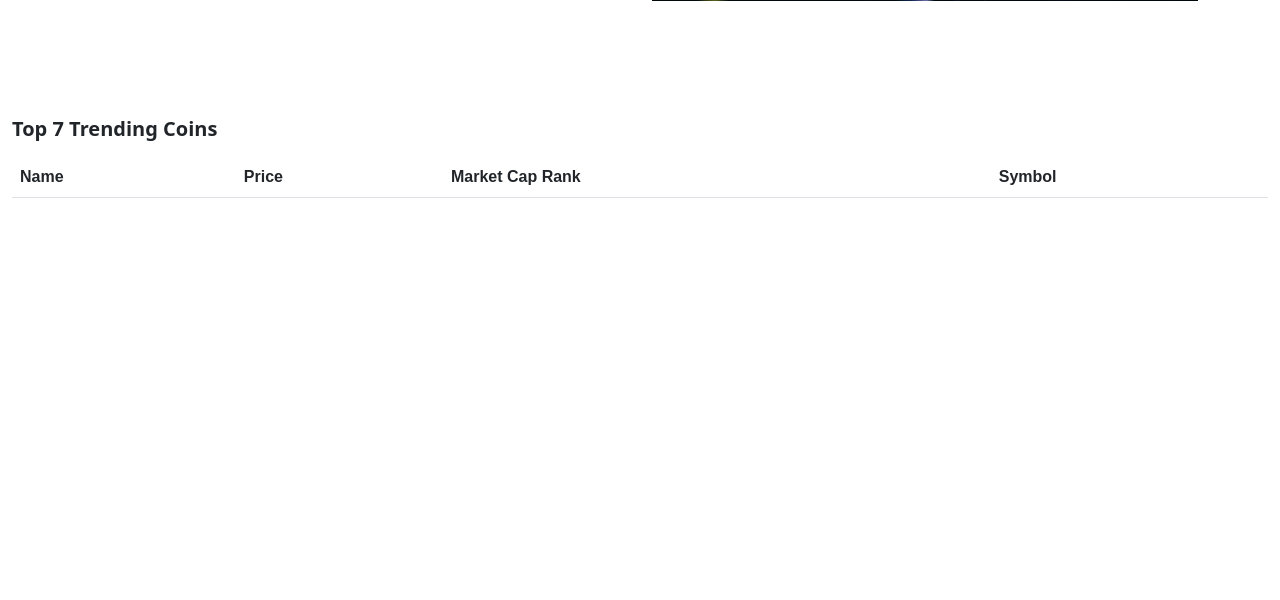
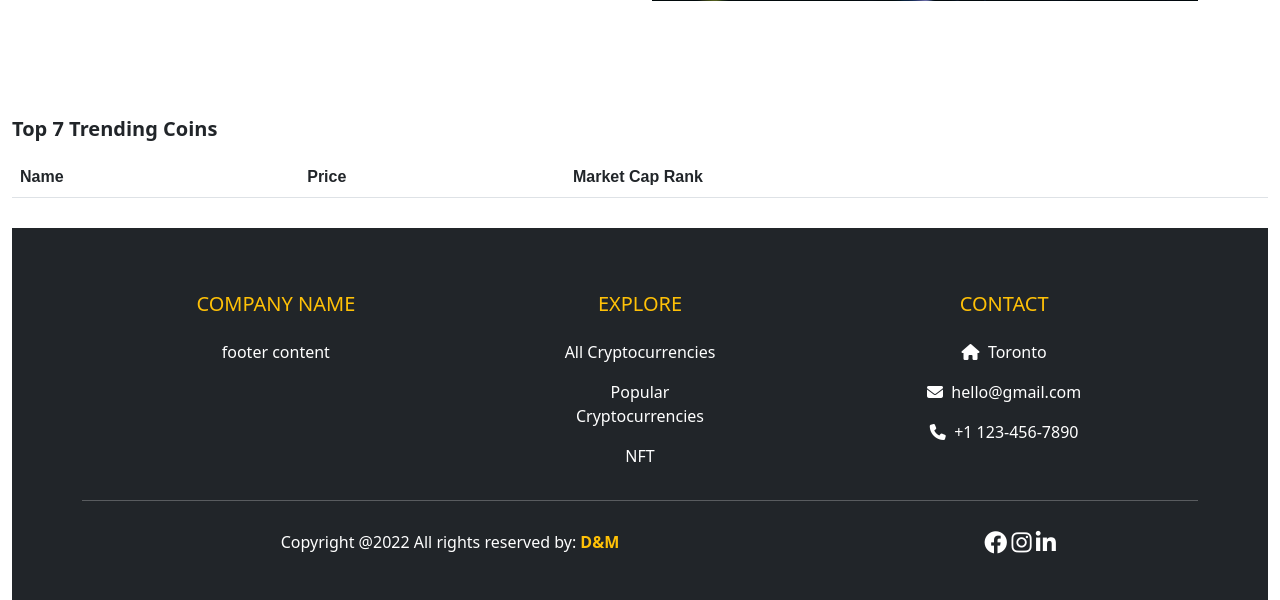
Before and after one commit to rkawk1234/crypto, a Django app: page / in a window 1280 px wide. Shown: the part 487-1087 px from the top of the page. Before the commit the page ends 685 px from the top, so only its background shows below. Run offline with Django 4.2, Linux system fonts and the light colour scheme; lists and menus that the app fills with data are empty; some libraries are stand-ins or nearby versions.

Commit message:
footer
footer added

```diff
--- /dev/null
+++ b/django/base/templates/base/footer.html
@@ -0,0 +1,54 @@
+{% load static %}
+
+<footer class="bg-dark text-white pt-5 pb-4 absolute-bottom" style="margin-top: 30px;">
+    <div class="container text-center text-md-left">
+        <div class="row text-center text-md-left">
+            <div class="col-md-3 col-lg-3 col-xl-3 mx-auto mt-3">
+                <h5 class="text-uppercase mb-4 font-weight-bold text-warning">Company Name</h5>
+                <p>footer content</p>
+            </div>
+
+            <div class="col-md-2 col-lg-2 col-xl-2 mx-auto mt-3">
+                <h5 class="text-uppercase mb-4 font-weight-bold text-warning">Explore</h5>
+                <p><a href="#" class="text-white" style="text-decoration: none;">All Cryptocurrencies</a></p>
+                <p><a href="#" class="text-white" style="text-decoration: none;">Popular Cryptocurrencies</a></p>
+                <p><a href="#" class="text-white" style="text-decoration: none;">NFT</a></p>
+            </div>
+
+            <div class="col-md-4 col-lg-3 col-xl-3 mx-auto mt-3">
+                <h5 class="text-uppercase mb-4 font-weight-bold text-warning">Contact</h5>
+                <p><i class="fas fa-home mr-3"></i>&nbsp; Toronto</p>
+                <p><i class="fas fa-envelope mr-3"></i>&nbsp; hello@gmail.com</p>
+                <p><i class="fas fa-phone mr-3"></i>&nbsp; +1 123-456-7890</p>
+            </div>
+        </div>
+
+        <hr class="mb-4">
+
+        <div class="row align-items-center">
+            <div class="col-md-7 col-lg-8">
+                <p>Copyright @2022 All rights reserved by:
+                    <a href="#" style="text-decoration: none;"><strong class="text-warning">D&M</strong></a>
+                </p>
+            </div>
+
+            <div class="col-md-5 col-lg-4">
+                <div class="text-center text-md-right">
+                    <ul class="list-unstyled list-inline">
+                        <li style="display:inline">
+                            <a href="#" class="btn-floating btn-sm text-white" style="font-size: 23px;"><i class="fab fa-facebook"></i></a>
+                        </li>
+                        <li style="display:inline">
+                            <a href="#" class="btn-floating btn-sm text-white" style="font-size: 23px;"><i class="fab fa-instagram"></i></a>
+                        </li>
+                        <li style="display:inline">
+                            <a href="#" class="btn-floating btn-sm text-white" style="font-size: 23px;"><i class="fab fa-linkedin-in"></i></a>
+                        </li>
+                    </ul>
+                </div>
+            </div>
+        </div>
+
+
+    </div>
+</footer>
--- a/django/base/templates/base/index.html
+++ b/django/base/templates/base/index.html
@@ -13,6 +13,7 @@
     <link rel="stylesheet" href="{%static '/style.css'%}">
     <link href="https://cdn.jsdelivr.net/npm/bootstrap@5.2.0/dist/css/bootstrap.min.css" rel="stylesheet" integrity="sha384-gH2yIJqKdNHPEq0n4Mqa/HGKIhSkIHeL5AyhkYV8i59U5AR6csBvApHHNl/vI1Bx" crossorigin="anonymous">
     <script src="https://code.jquery.com/jquery-1.10.2.js"></script>
+    <link rel="stylesheet" href="https://cdnjs.cloudflare.com/ajax/libs/font-awesome/6.1.2/css/all.min.css">
 
 </head>
 
@@ -53,25 +54,22 @@
 
         <table class="table">
             <h5 style="font-weight: bold;">Top 7 Trending Coins</p>
-            <thead><tr style="text-align: left;"><th>Name</th><th>Price</th><th>Market Cap Rank</th><th>Symbol</th></tr></thead>
+            <thead><tr style="text-align: left;"><th>Name</th><th>Price</th><th>Market Cap Rank</th></tr></thead>
             <tbody id='tableData'></tbody>
 
             {% for i in popularapidata.coins %}
             <tr style="text-align:left">
-                <td style="text-align:left"><img src={{i.item.thumb}} style="padding-right:20px">{{i.item.name}}</td>
-                <td>${{i.item.price_btc|mul:apidata.0.current_price|floatformat:12}}</td> <!-- price was in btc, multiply the number by btc price-->
+                <td style="text-align:left"><img src={{i.item.thumb}} style="padding-right:20px">{{i.item.name}}<small class="text-muted">&nbsp;&nbsp;{{i.item.symbol}}</small></td>
+                <td>${{i.item.price_btc|mul:apidata.0.current_price|floatformat:3}}</td> <!-- price was in btc, multiply the number by btc price-->
                 <td>{{i.item.market_cap_rank}}</td>
-                <td>{{i.item.symbol}}</td>
             </tr>
             {% endfor %}
 
         </table>
 
-
+        {% include 'base/footer.html' %}
 
     </main>
-
-
 
     <script src="{%static '/script.js'%}"></script>
     <script src="https://cdn.jsdelivr.net/npm/bootstrap@5.2.0/dist/js/bootstrap.bundle.min.js" integrity="sha384-A3rJD856KowSb7dwlZdYEkO39Gagi7vIsF0jrRAoQmDKKtQBHUuLZ9AsSv4jD4Xa" crossorigin="anonymous"></script>
--- a/django/base/views.py
+++ b/django/base/views.py
@@ -24,7 +24,6 @@ def popular(request):
     return render(request,'base/popularcryptos.html')
 
 def allcryp(request):
-
     return render(request,'base/allcryptos.html', {'apidata':apidata})
 
 def nft(request):
```
